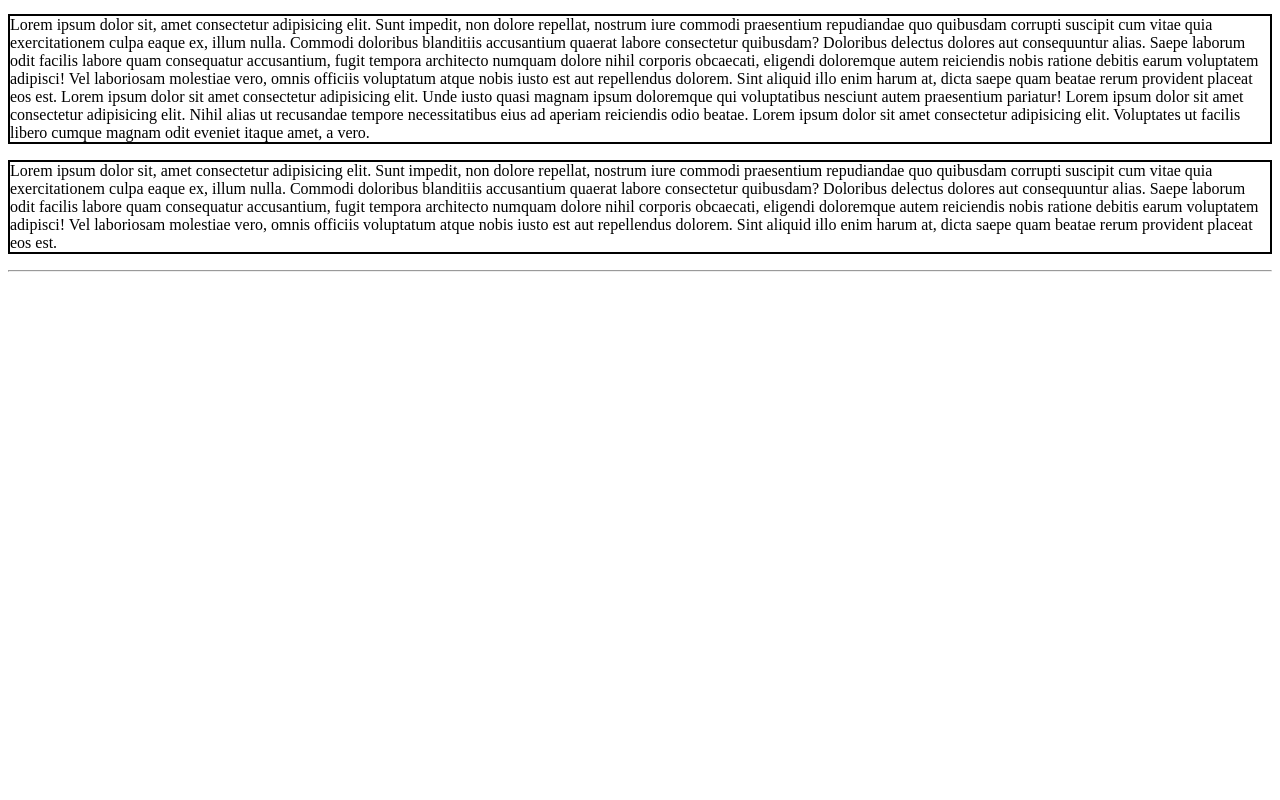
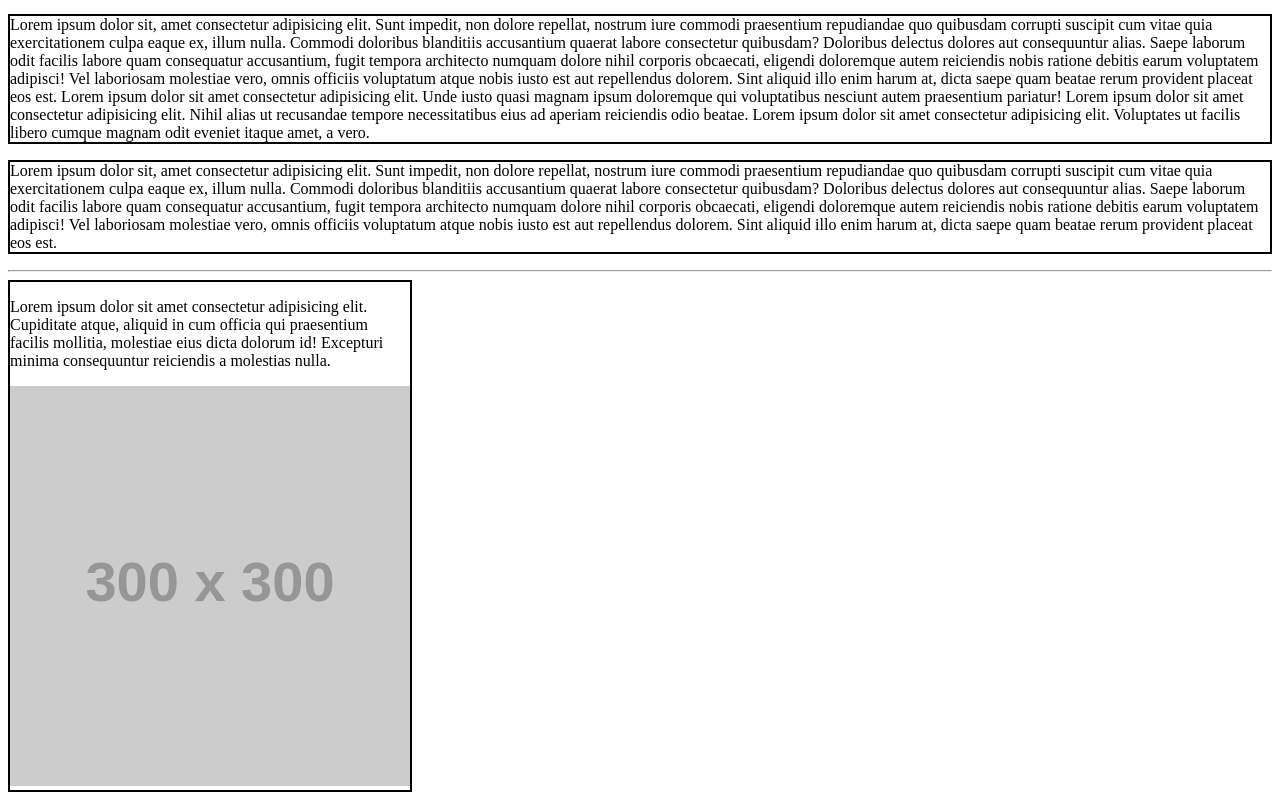
Before and after one commit to Emam-Bokhari/Learn-CSS3, a plain HTML site: page Class1-15/Revise1-15/index.html in a window 1280 px wide. Shown: the part 2262-3062 px from the top of the page. Before the commit the page ends 2542 px from the top, so only its background shows below. Drawn offline with Linux system fonts and the light colour scheme; placeholder pictures from the web are drawn by us.

Commit message:
min width,max width

```diff
--- a/Class1-15/Revise1-15/index.html
+++ b/Class1-15/Revise1-15/index.html
@@ -229,14 +229,26 @@
             border: 2px solid black;
             width: 500px;
         }
+
         /* min height, max height */
-        .min-height{
-            border:2px solid black;
-            min-height:50px;
+        .min-height {
+            border: 2px solid black;
+            min-height: 50px;
         }
-        .max-height{
-            border:2px solid black;
-            max-height:100px;
+
+        .max-height {
+            border: 2px solid black;
+            max-height: 100px;
+        }
+
+        /* min width, max width */
+        .min-width {
+            border: 2px solid black;
+            min-width: 300px;
+            max-width: 400px;
+        }
+        .min-width img {
+            width: 100%;
         }
     </style>
 </head>
@@ -424,11 +436,39 @@
     <!-- # min height,max height -->
 
     <section>
-        <p class="min-height">Lorem ipsum dolor sit, amet consectetur adipisicing elit. Sunt impedit, non dolore repellat, nostrum iure commodi praesentium repudiandae quo quibusdam corrupti suscipit cum vitae quia exercitationem culpa eaque ex, illum nulla. Commodi doloribus blanditiis accusantium quaerat labore consectetur quibusdam? Doloribus delectus dolores aut consequuntur alias. Saepe laborum odit facilis labore quam consequatur accusantium, fugit tempora architecto numquam dolore nihil corporis obcaecati, eligendi doloremque autem reiciendis nobis ratione debitis earum voluptatem adipisci! Vel laboriosam molestiae vero, omnis officiis voluptatum atque nobis iusto est aut repellendus dolorem. Sint aliquid illo enim harum at, dicta saepe quam beatae rerum provident placeat eos est. Lorem ipsum dolor sit amet consectetur adipisicing elit. Unde iusto quasi magnam ipsum doloremque qui voluptatibus nesciunt autem praesentium pariatur! Lorem ipsum dolor sit amet consectetur adipisicing elit. Nihil alias ut recusandae tempore necessitatibus eius ad aperiam reiciendis odio beatae. Lorem ipsum dolor sit amet consectetur adipisicing elit. Voluptates ut facilis libero cumque magnam odit eveniet itaque amet, a vero. </p>
+        <p class="min-height">Lorem ipsum dolor sit, amet consectetur adipisicing elit. Sunt impedit, non dolore
+            repellat, nostrum iure commodi praesentium repudiandae quo quibusdam corrupti suscipit cum vitae quia
+            exercitationem culpa eaque ex, illum nulla. Commodi doloribus blanditiis accusantium quaerat labore
+            consectetur quibusdam? Doloribus delectus dolores aut consequuntur alias. Saepe laborum odit facilis labore
+            quam consequatur accusantium, fugit tempora architecto numquam dolore nihil corporis obcaecati, eligendi
+            doloremque autem reiciendis nobis ratione debitis earum voluptatem adipisci! Vel laboriosam molestiae vero,
+            omnis officiis voluptatum atque nobis iusto est aut repellendus dolorem. Sint aliquid illo enim harum at,
+            dicta saepe quam beatae rerum provident placeat eos est. Lorem ipsum dolor sit amet consectetur adipisicing
+            elit. Unde iusto quasi magnam ipsum doloremque qui voluptatibus nesciunt autem praesentium pariatur! Lorem
+            ipsum dolor sit amet consectetur adipisicing elit. Nihil alias ut recusandae tempore necessitatibus eius ad
+            aperiam reiciendis odio beatae. Lorem ipsum dolor sit amet consectetur adipisicing elit. Voluptates ut
+            facilis libero cumque magnam odit eveniet itaque amet, a vero. </p>
 
-        <p class="max-height">Lorem ipsum dolor sit, amet consectetur adipisicing elit. Sunt impedit, non dolore repellat, nostrum iure commodi praesentium repudiandae quo quibusdam corrupti suscipit cum vitae quia exercitationem culpa eaque ex, illum nulla. Commodi doloribus blanditiis accusantium quaerat labore consectetur quibusdam? Doloribus delectus dolores aut consequuntur alias. Saepe laborum odit facilis labore quam consequatur accusantium, fugit tempora architecto numquam dolore nihil corporis obcaecati, eligendi doloremque autem reiciendis nobis ratione debitis earum voluptatem adipisci! Vel laboriosam molestiae vero, omnis officiis voluptatum atque nobis iusto est aut repellendus dolorem. Sint aliquid illo enim harum at, dicta saepe quam beatae rerum provident placeat eos est.</p>
+        <p class="max-height">Lorem ipsum dolor sit, amet consectetur adipisicing elit. Sunt impedit, non dolore
+            repellat, nostrum iure commodi praesentium repudiandae quo quibusdam corrupti suscipit cum vitae quia
+            exercitationem culpa eaque ex, illum nulla. Commodi doloribus blanditiis accusantium quaerat labore
+            consectetur quibusdam? Doloribus delectus dolores aut consequuntur alias. Saepe laborum odit facilis labore
+            quam consequatur accusantium, fugit tempora architecto numquam dolore nihil corporis obcaecati, eligendi
+            doloremque autem reiciendis nobis ratione debitis earum voluptatem adipisci! Vel laboriosam molestiae vero,
+            omnis officiis voluptatum atque nobis iusto est aut repellendus dolorem. Sint aliquid illo enim harum at,
+            dicta saepe quam beatae rerum provident placeat eos est.</p>
     </section>
     <hr>
+
+    <!-- # min width, max width -->
+    <section>
+        <div class="min-width">
+            <p>Lorem ipsum dolor sit amet consectetur adipisicing elit. Cupiditate atque, aliquid in cum officia qui
+                praesentium facilis mollitia, molestiae eius dicta dolorum id! Excepturi minima consequuntur reiciendis
+                a molestias nulla.</p>
+            <img src="https://placehold.co/300" alt="">
+        </div>
+    </section>
 
 
 </body>
```
